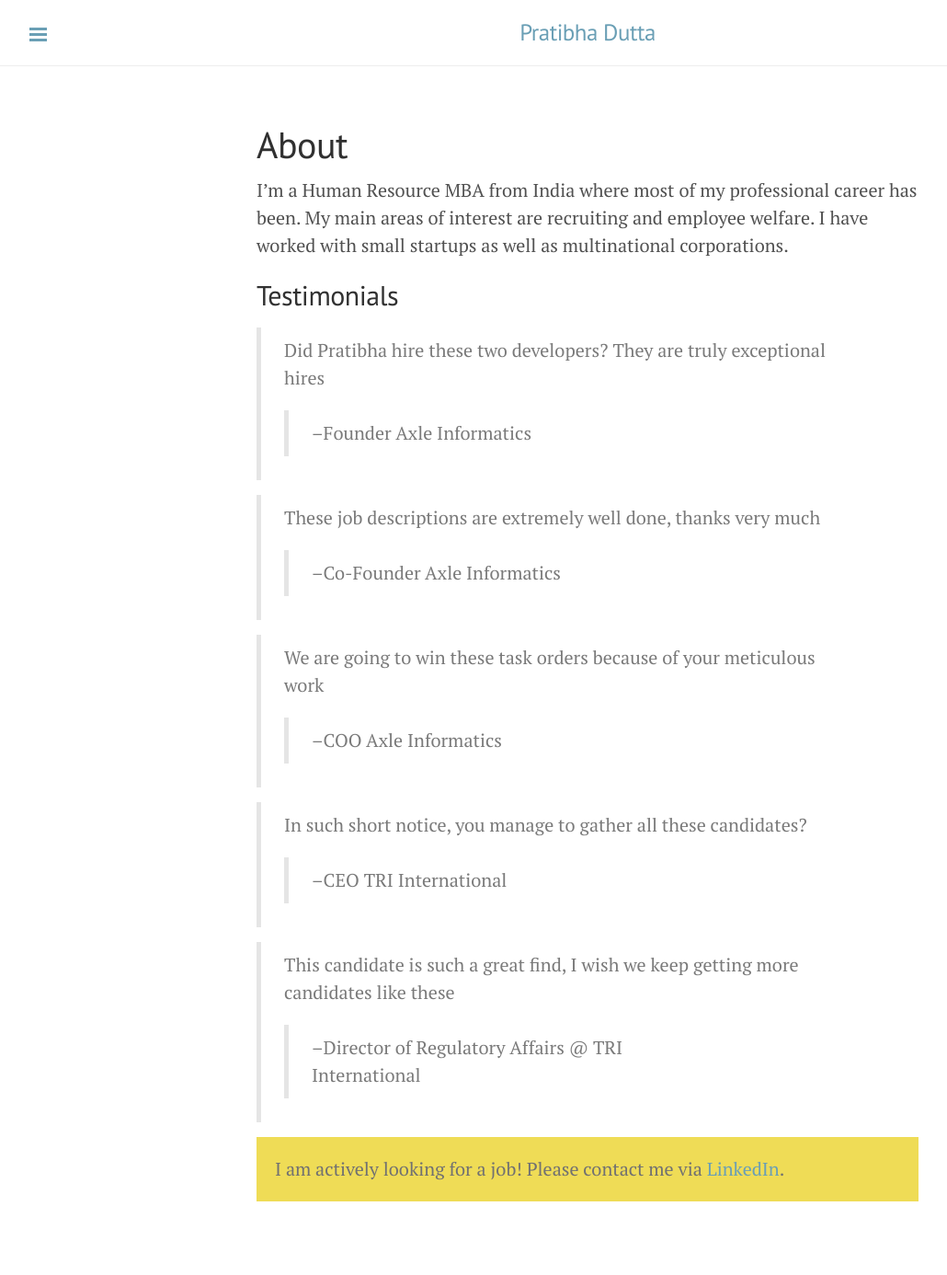
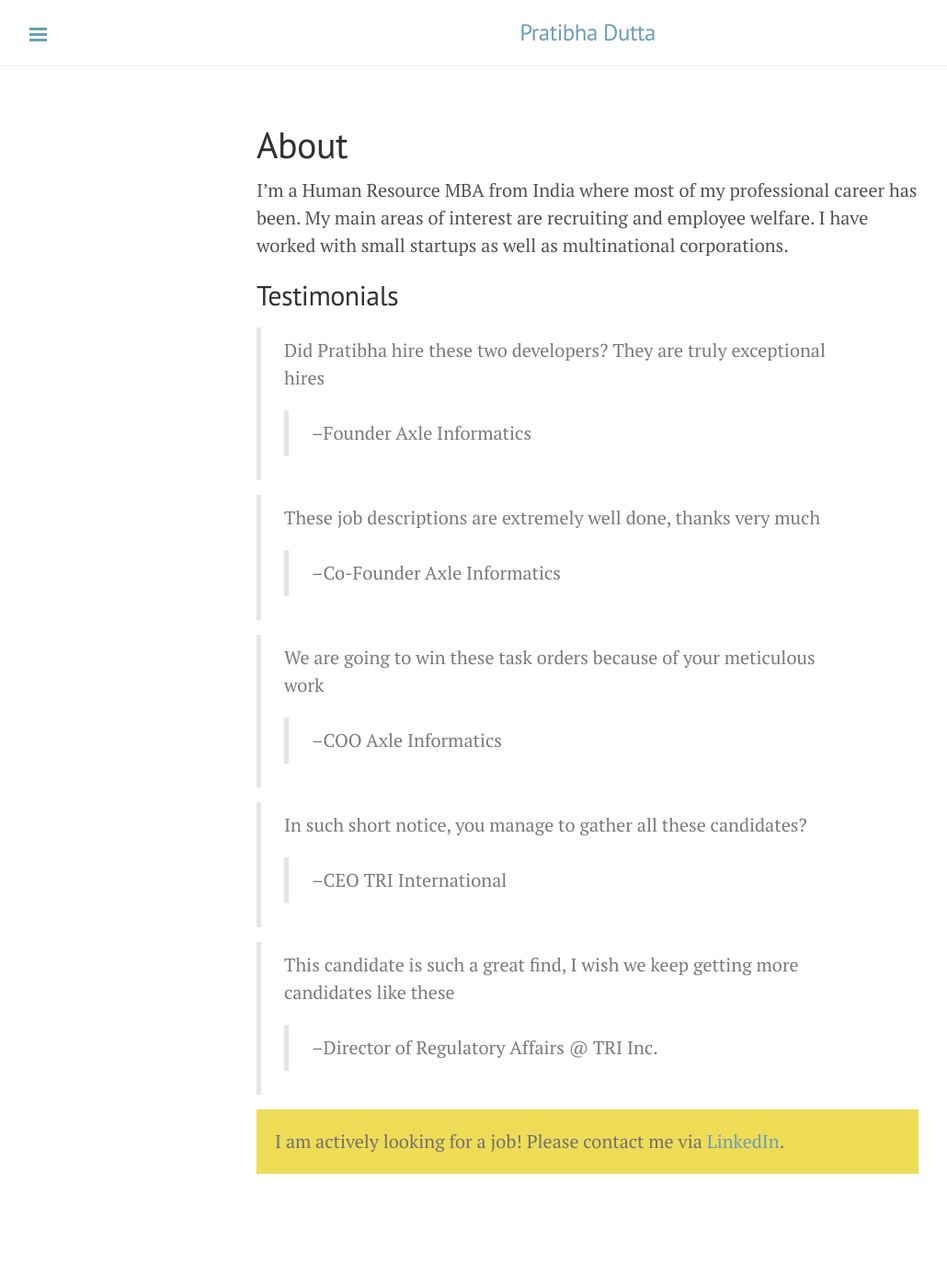
Before and after one commit to ishankapoor/pratibhadutta, a Jekyll site: the page built from about.md, in a window 1280 px wide. Shown: the whole page at 92% size, without its empty margins (1-1031 px from the left). Built offline with Jekyll 4.4.1, drawn with Linux system fonts in a browser that asks for light colours; after the commit the page ends 1356 px from its top, so only the background shows below that.

Commit message:
Inc instead of international
Inc instead of international

```diff
--- a/about.md
+++ b/about.md
@@ -19,7 +19,7 @@ I'm a Human Resource MBA from India where most of my professional career has bee
 >> --CEO TRI International
 
 > This candidate is such a great find, I wish we keep getting more candidates like these
->> --Director of Regulatory Affairs @ TRI International
+>> --Director of Regulatory Affairs @ TRI Inc.
 
 <p class="available">
   I am actively looking for a job! Please contact me via <a href="https://www.linkedin.com/in/pratibhadutta">LinkedIn</a>.
```
